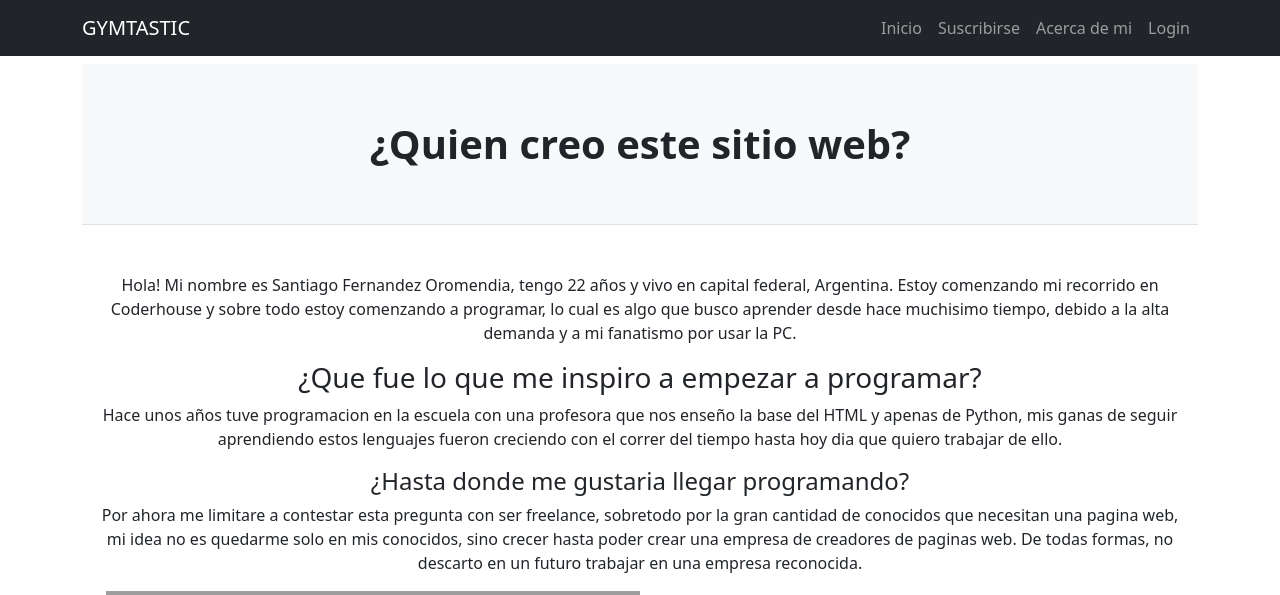
After one commit to Santioromendia/Python, a Django app: page /principal/about in a window 1280 px wide. The commit adds this page. Shown: the top 595 px of the page. Run offline with Django 5.2, Linux system fonts and the light colour scheme; some libraries are stand-ins or nearby versions; grey boxes are pictures that could not be loaded.

Commit message:
actualizacion

```diff
--- /dev/null
+++ b/mi_segunda_pagina/apps/principal/templates/principal/about.html
@@ -0,0 +1,45 @@
+{% extends "principal/base.html" %}
+
+{% block title %}
+    | ¿Quienes somos?
+{% endblock title %}
+
+{%block content_title %}
+{%endblock content_title%}
+
+{%block content%}
+
+    <header class="py-2 bg-light border-bottom mb-2">
+
+        <div class="container">
+            <div class="text-center my-5">
+                <h1 class="fw-bolder">¿Quien creo este sitio web?</h1>
+
+            </div>
+
+    </header>
+    <body>
+        <div class="container">
+            <div class="text-center my-5">
+                <p> Hola! Mi nombre es Santiago Fernandez Oromendia, tengo 22 años y vivo en capital federal, Argentina. Estoy comenzando mi recorrido en Coderhouse y sobre todo estoy comenzando a programar, lo cual es algo que busco aprender desde hace muchisimo tiempo, debido a la alta demanda y a mi fanatismo por usar la PC.</p>
+
+                <h3>¿Que fue lo que me inspiro a empezar a programar?</h3>
+                <p> Hace unos años tuve programacion en la escuela con una profesora que nos enseño la base del HTML y apenas de Python, mis ganas de seguir aprendiendo estos lenguajes fueron creciendo con el correr del tiempo hasta hoy dia que quiero trabajar de ello.
+
+                <h4>¿Hasta donde me gustaria llegar programando?</h4>
+                <p>Por ahora me limitare a contestar esta pregunta con ser freelance, sobretodo por la gran cantidad de conocidos que necesitan una pagina web, mi idea no es quedarme solo en mis conocidos, sino crecer hasta poder crear una empresa de creadores de paginas web. De todas formas, no descarto en un futuro trabajar en una empresa reconocida.
+                    <div class="container ">
+                        <div class="text-center my-3">
+                            <div class="col-lg-6">
+
+                                <a href="#!"><img class="card-img-top" src="https://msmk.university/wp-content/uploads/2023/03/Que-es-la-programacion.jpg" alt="..." /></a>
+
+                            </div>
+                        </div>
+                    </div>
+                <button><a href="{% url 'principal:index'%}"class="btn btn-success"> Atras </a> </button>
+            </div>
+        </div>
+    </body>
+
+{%endblock content%}
--- a/mi_segunda_pagina/apps/principal/templates/principal/footer.html
+++ b/mi_segunda_pagina/apps/principal/templates/principal/footer.html
@@ -1,3 +1,3 @@
 <footer class="py-2 bg-dark fixed-bottom">
-    <div class="container"><p class="m-0 text-center text-white">Copyright &copy; GYMTASTIC 2023</p></div>
+    <div class="container"><p class="m-0 text-center text-white">Autor:  Santiago Fernandez Oromendia</p></div>
 </footer>
--- a/mi_segunda_pagina/apps/principal/templates/principal/navbar.html
+++ b/mi_segunda_pagina/apps/principal/templates/principal/navbar.html
@@ -9,6 +9,7 @@
 
             <li class="nav-item"><a class="nav-link {%if request.path == '/'%} active {% endif %}" href="{%url 'principal:index' %}">Inicio</a></li>
             <li class="nav-item"><a class="nav-link {%if '/cliente/create/' in request.path %} active{% endif %}"href="{%url 'cliente:cliente_create' %}">Suscribirse</a></li>
+            <li class="nav-item"><a class="nav-link {%if '/principal/about/' in request.path %} active{% endif %}"href="{%url 'principal:about' %}">Acerca de mi</a></li>
 
             {%if user.is_authenticated%}
 
--- a/mi_segunda_pagina/apps/principal/urls.py
+++ b/mi_segunda_pagina/apps/principal/urls.py
@@ -18,5 +18,6 @@ urlpatterns = [
     path("login/", CustomLoginView.as_view(), name="login"),
     path("logout/", LogoutView.as_view(template_name="principal/logout.html"), name="logout"),
     path("principal/registrado", views.registrado, name="registrado"),
+    path("principal/about", views.about, name="about"),
 
 ]
--- a/mi_segunda_pagina/apps/principal/views.py
+++ b/mi_segunda_pagina/apps/principal/views.py
@@ -25,7 +25,8 @@ def quienes_somos(request):
 def registrado(request):
     return render(request, "principal/registrado.html")
 
-
+def about(request):
+    return render(request, "principal/about.html")
 
 class CustomLoginView(LoginView):
     authentication_form= CustomAuthenticationForm
```
